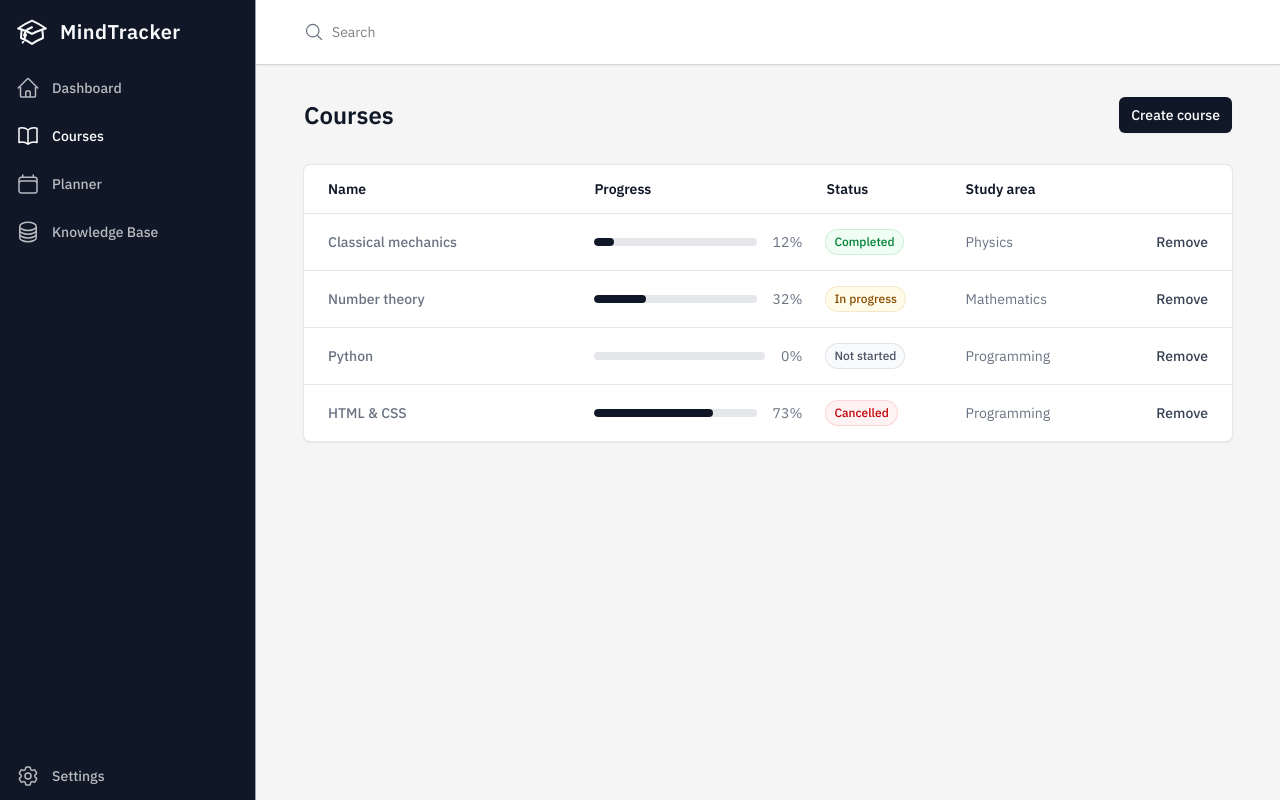
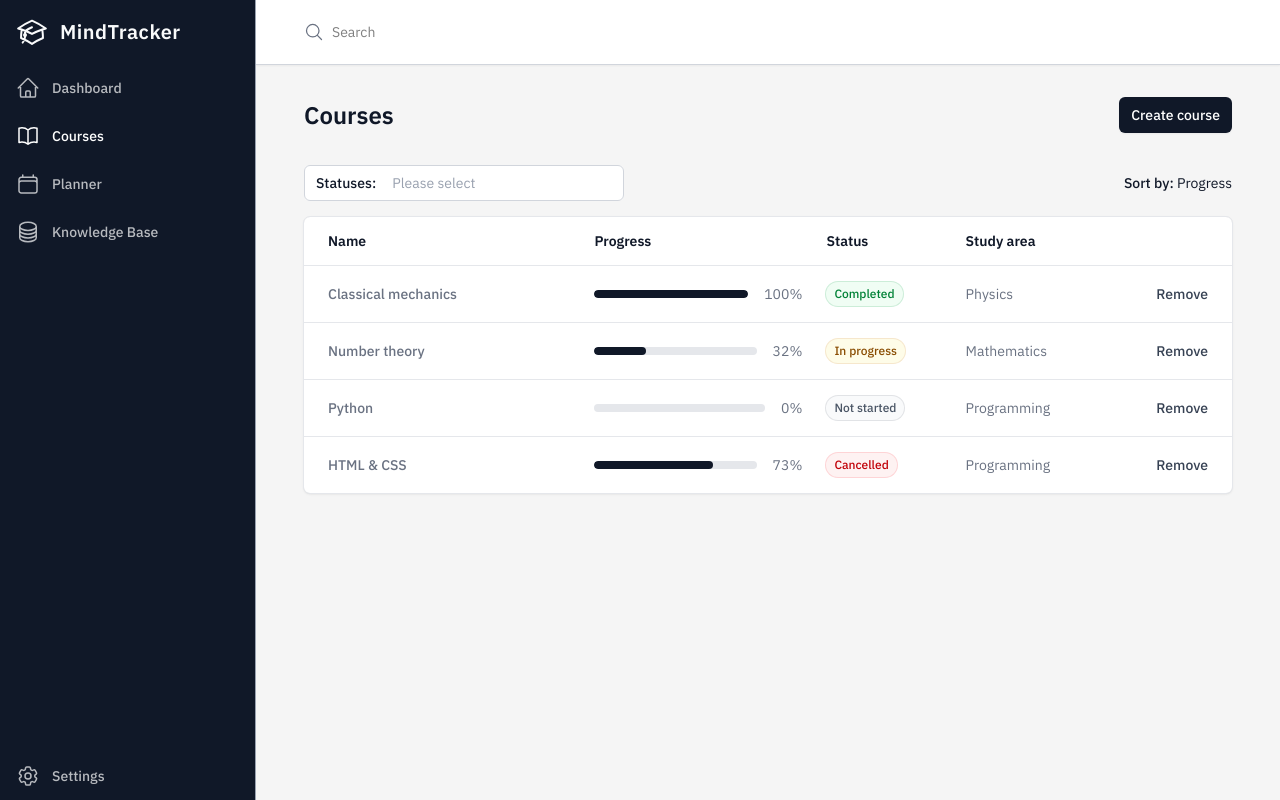
Before and after one commit to denys-suhachenko/learning-tracker, a React (Vite) app: page /courses in a window 1280 px wide. Built offline with nearby package versions, Linux system fonts and the light colour scheme.

Commit message:
connected courses list data to redux store (#9)

```diff
--- a/src/features/courses/api/mock.ts
+++ b/src/features/courses/api/mock.ts
@@ -5,7 +5,7 @@ export const coursesList: Course[] = [
     id: '1',
     title: 'Classical mechanics',
     description: '',
-    progress: 12,
+    progress: 100,
     status: 'COMPLETED',
     area: 'Physics',
   },
--- a/src/features/courses/ui/CoursesTable.tsx
+++ b/src/features/courses/ui/CoursesTable.tsx
@@ -1,16 +1,42 @@
-import { useMemo } from 'react';
+import { useMemo, useState } from 'react';
 
-import { Table } from '@/shared/ui';
+import { Multiselect, Table } from '@/shared/ui';
+import { useAppSelector } from '@/app/store/hooks';
 
-import { getColumns } from './columns';
-import { coursesList } from '../api/mock';
+import { getColumns, CourseBadge } from './columns';
 
 const CoursesTable = () => {
+  const list = useAppSelector((state) => state.courses.list);
+  const [selectedStatuses, setSelectedStatuses] = useState<any>([]);
+
+  const statuses = [
+    { id: 1, label: 'Completed', value: 'COMPLETED' },
+    { id: 2, label: 'In progress', value: 'IN_PROGRESS' },
+    { id: 3, label: 'Not started', value: 'NOT_STARTED' },
+    { id: 4, label: 'Draft', value: 'DRAFT' },
+    { id: 5, label: 'Cancelled', value: 'CANCELLED' },
+  ];
+
   const columns = useMemo(() => getColumns(), []);
 
   return (
     <div>
-      <Table columns={columns} rows={coursesList} />
+      <div className="mb-4 flex items-center justify-between">
+        <Multiselect
+          value={selectedStatuses}
+          options={statuses}
+          width={320}
+          label="Statuses"
+          chipTemplate={(val) => <CourseBadge status={val.value} />}
+          onChange={(value) => setSelectedStatuses(value)}
+        />
+
+        <div className="text-sm">
+          <span className="font-medium">Sort by:</span> Progress
+        </div>
+      </div>
+
+      <Table columns={columns} rows={list} />
     </div>
   );
 };
--- a/src/features/courses/ui/columns.tsx
+++ b/src/features/courses/ui/columns.tsx
@@ -53,7 +53,7 @@ export const getColumns = (
   },
 ];
 
-function CourseBadge({ status }: { status: string }) {
+export function CourseBadge({ status }: { status: string }) {
   const meta = {
     COMPLETED: {
       color: 'green',
@@ -73,5 +73,9 @@ function CourseBadge({ status }: { status: string }) {
     },
   } as any;
 
-  return <Badge color={meta[status].color}>{meta[status].label}</Badge>;
+  return (
+    <Badge color={meta[status]?.color || 'gray'}>
+      {meta[status]?.label || status}
+    </Badge>
+  );
 }
--- /dev/null
+++ b/src/shared/ui/Multiselect/Multiselect.tsx
@@ -0,0 +1,94 @@
+import { useEffect, useMemo, useRef, useState, type ReactNode } from 'react';
+import { CheckIcon } from '@heroicons/react/16/solid';
+
+type MultiselectProps<T extends { id: string | number; label: string }> = {
+  value: T[];
+  options: T[];
+  label?: string;
+  placeholder?: string;
+  width?: string | number;
+  chipTemplate?: (chip: T) => ReactNode;
+  onChange: (val: T[]) => void;
+};
+
+export const Multiselect = <T extends { id: string | number; label: string }>({
+  value = [],
+  options = [],
+  label,
+  placeholder = 'Please select',
+  width = '100%',
+  chipTemplate,
+  onChange,
+}: MultiselectProps<T>) => {
+  const [isOpen, setIsOpen] = useState(false);
+  const panelRef = useRef<HTMLDivElement | null>(null);
+
+  const selectedOptions = useMemo(
+    () => new Set(value.map((val) => val.id)),
+    [value],
+  );
+
+  const toggleOption = (option: T) => {
+    if (selectedOptions.has(option.id)) {
+      onChange(value.filter((val) => val.id !== option.id));
+    } else {
+      onChange([...value, option]);
+    }
+  };
+
+  useEffect(() => {
+    const handleClickOutside = (event: MouseEvent) => {
+      if (!panelRef.current) {
+        return;
+      }
+
+      if (!panelRef.current.contains(event.target as Node)) {
+        setIsOpen(false);
+      }
+    };
+
+    document.addEventListener('mousedown', handleClickOutside);
+
+    return () => document.removeEventListener('mousedown', handleClickOutside);
+  }, []);
+
+  return (
+    <div ref={panelRef} className="relative" style={{ width }}>
+      <button
+        type="button"
+        className="min-h-9 w-full rounded-md bg-white px-3 py-1.5 text-left text-sm outline-1 -outline-offset-1 outline-gray-300"
+        onClick={() => setIsOpen((open) => !open)}
+      >
+        <div className="inline-flex flex-wrap items-center gap-2">
+          {label && <span className="mr-2 font-medium">{label}: </span>}
+          {value.length ? (
+            value.map((val) => (
+              <span key={val.id} className="inline-flex">
+                {chipTemplate ? chipTemplate(val) : val.label}
+              </span>
+            ))
+          ) : (
+            <span className="text-gray-400">{placeholder}</span>
+          )}
+        </div>
+      </button>
+
+      {isOpen && (
+        <ul className="absolute left-0 z-50 max-h-56 w-full overflow-auto rounded-md bg-white py-1 text-sm shadow-lg outline-1 outline-black/5">
+          {options.map((option) => (
+            <li
+              key={option.id}
+              className="flex items-center justify-between px-3 py-2 select-none hover:bg-gray-200"
+              onClick={() => toggleOption(option)}
+            >
+              {option.label}
+              {selectedOptions.has(option.id) && (
+                <CheckIcon className="size-4" />
+              )}
+            </li>
+          ))}
+        </ul>
+      )}
+    </div>
+  );
+};
--- a/src/shared/ui/index.ts
+++ b/src/shared/ui/index.ts
@@ -3,3 +3,4 @@ export { Button } from './Button/Button';
 export { Input } from './Input/Input';
 export { Progress } from './Progress/Progress';
 export { Table, type TableColumn } from './Table/Table';
+export { Multiselect } from './Multiselect/Multiselect';
```
